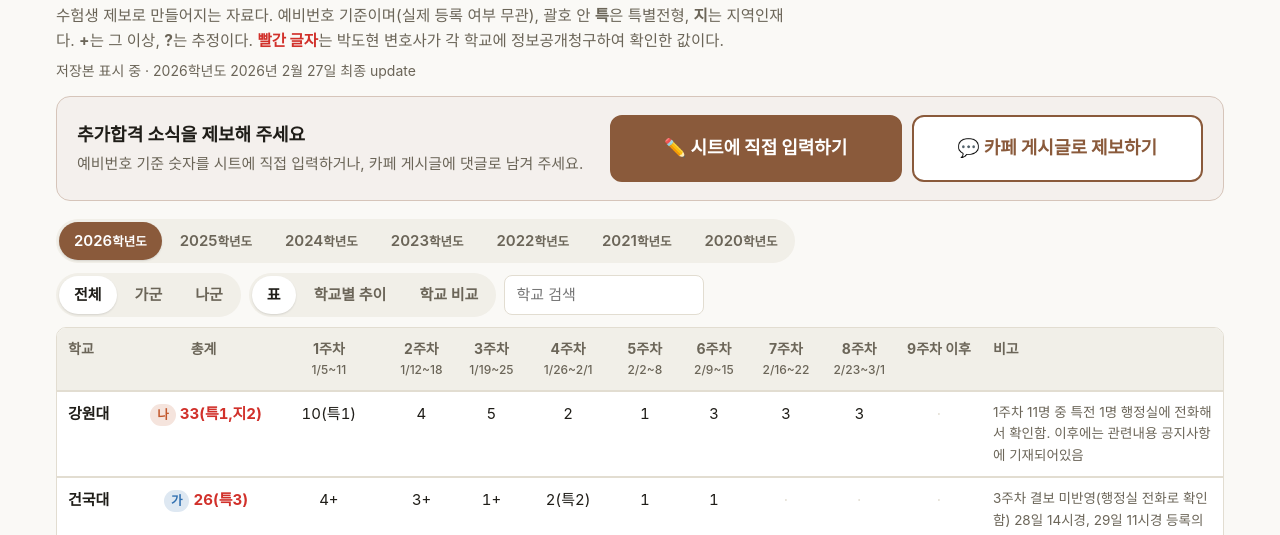
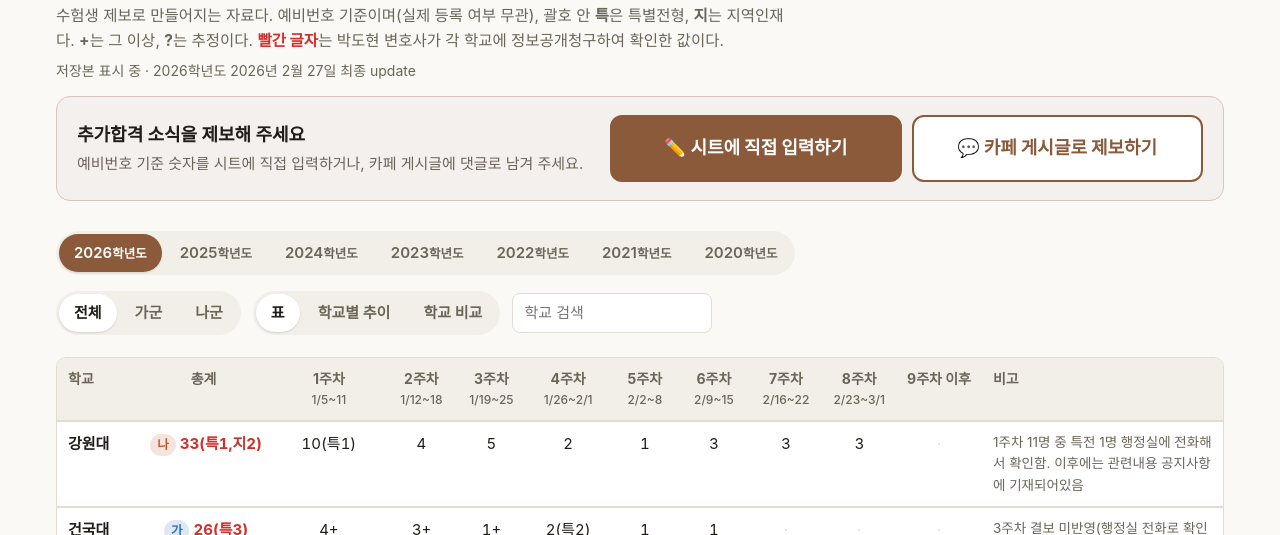
Before and after one commit to lawpass-net/lawpass-net.github.io, a plain HTML site: page index.html in a window 1280 px wide. Shown: the part 717-1252 px from the top of the page. Drawn offline with nearby package versions, Linux system fonts and the light colour scheme; a web font is replaced by a local one.

Commit message:
제보 상자·연도·보기 선택줄·표 사이 여백 늘림
Co-Authored-By: Claude Opus 5.5 <noreply@anthropic.com>

```diff
--- a/css/style.css
+++ b/css/style.css
@@ -44,7 +44,7 @@ a{color:inherit}
 .status{font-size:14px;color:var(--ink-dim);margin:0 0 14px}
 .status.warn{color:var(--final)}
 
-.report{display:flex;flex-wrap:wrap;align-items:center;gap:14px 20px;background:color-mix(in srgb,var(--accent) 9%,var(--surface));border:1px solid color-mix(in srgb,var(--accent) 35%,var(--surface));border-radius:14px;padding:18px 20px;margin:4px 0 18px}
+.report{display:flex;flex-wrap:wrap;align-items:center;gap:14px 20px;background:color-mix(in srgb,var(--accent) 9%,var(--surface));border:1px solid color-mix(in srgb,var(--accent) 35%,var(--surface));border-radius:14px;padding:18px 20px;margin:4px 0 30px}
 .report-txt{flex:1 1 280px;display:flex;flex-direction:column;gap:3px}
 .report-txt b{font-size:18px}
 .report-txt span{color:var(--ink-dim);font-size:15px}
@@ -53,7 +53,8 @@ a{color:inherit}
 .rbtn.primary{background:var(--accent);color:var(--accent-ink)}
 .rbtn:hover{transform:translateY(-1px);box-shadow:0 4px 14px color-mix(in srgb,var(--accent) 30%,transparent)}
 @media(max-width:560px){.rbtn{font-size:16px;padding:15px}.report-btns{flex-basis:100%}}
-.bar{display:flex;flex-wrap:wrap;gap:8px;align-items:center;margin-bottom:10px}
+.bar{display:flex;flex-wrap:wrap;gap:12px;align-items:center;margin-bottom:16px}
+.bar + .bar{margin-bottom:22px}
 .seg{display:flex;gap:3px;background:var(--surface-2);padding:3px;border-radius:999px;flex-wrap:wrap}
 .seg button{border:0;background:transparent;color:var(--ink-dim);font:inherit;font-weight:600;font-size:15px;padding:7px 15px;border-radius:999px;cursor:pointer}
 .seg button.on{background:var(--surface);color:var(--ink);box-shadow:0 1px 2px rgba(0,0,0,.12)}
```
